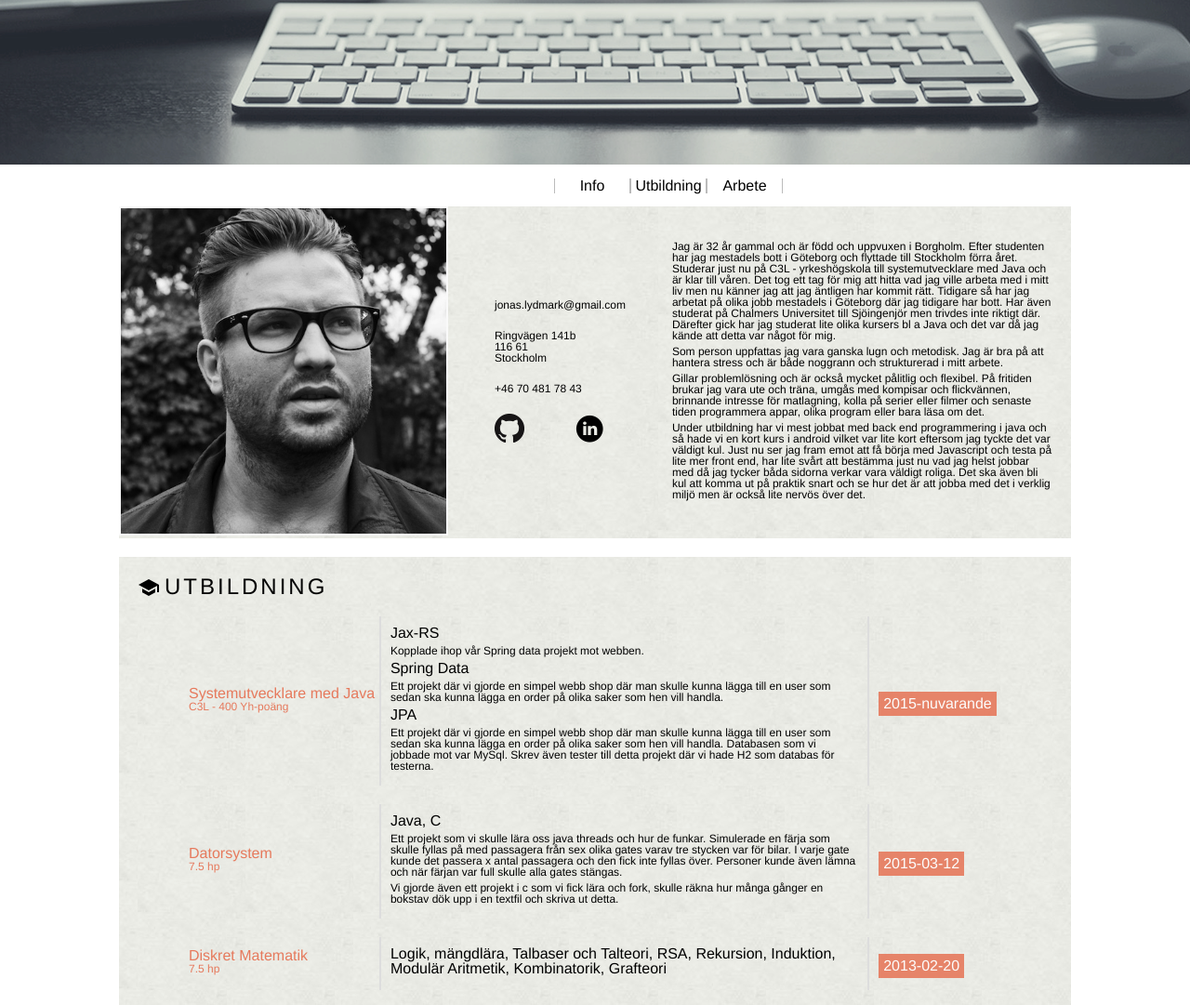
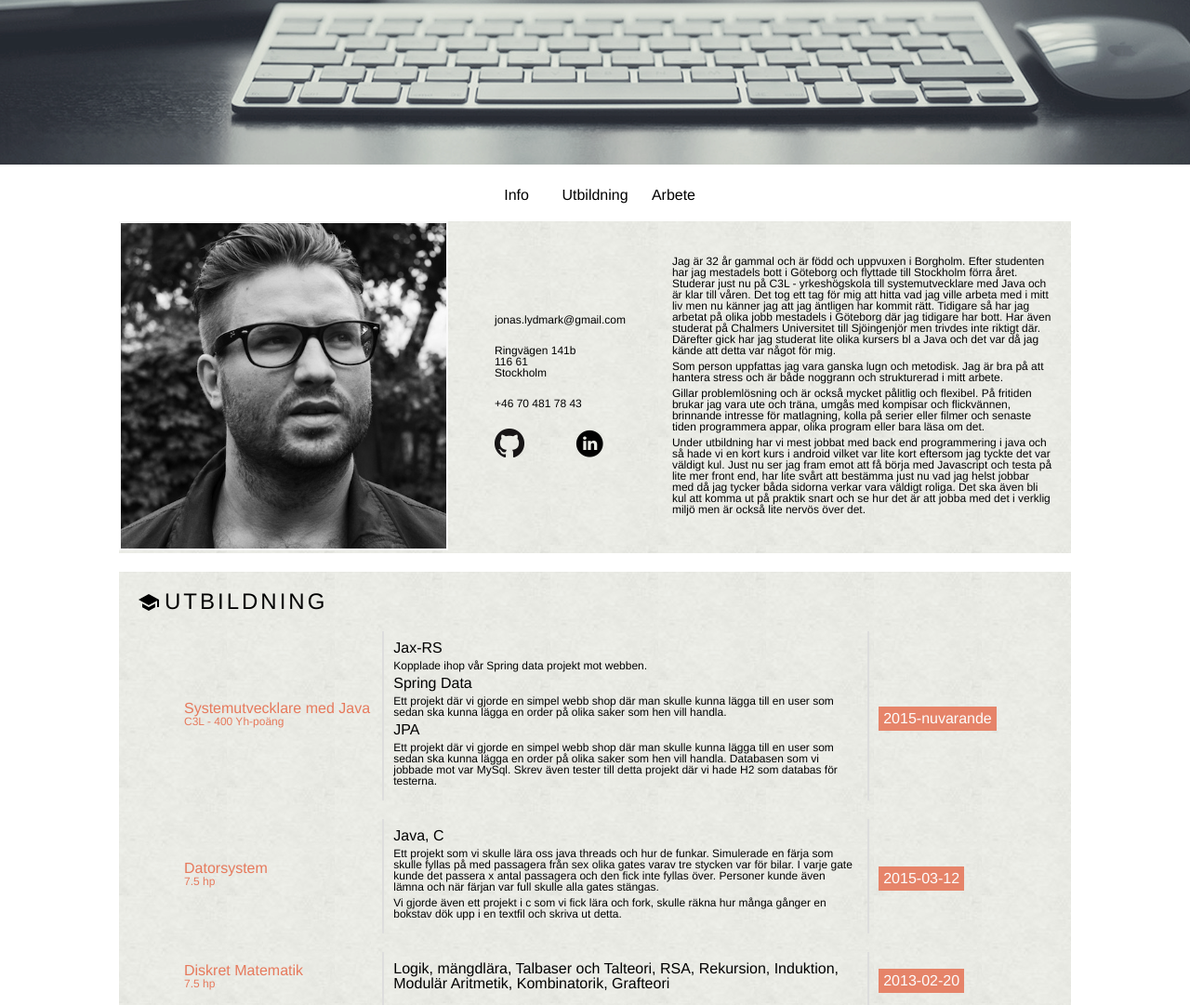
Before and after one commit to j0na5L/j0na5L.github.io, a plain HTML site: page index.html in a window 1280 px wide. Shown: the part 368-1449 px from the top of the page at 93% size. Drawn offline with Linux system fonts and the light colour scheme.

Commit message:
fixed menu to center

```diff
--- a/css/stylesheet.css
+++ b/css/stylesheet.css
@@ -12,6 +12,7 @@ body {
 }
 .section {
   padding: 20px;
+  background-image: url("../img/paper.png");
 }
 .subsection {
   display: flex;
@@ -20,22 +21,21 @@ body {
 }
 .about {
   padding: 0;
+  margin-bottom: 20px;
   padding-right: 10px;
-  background-image: url("../img/paper.png");
 }
 .education {
-  background-image: url("../img/paper.png");
   margin-bottom: 20px;
   margin-top: 20px;
 }
 .workexperience {
   /*background-color: #f2f2ed;*/
-  background-image: url("../img/paper.png");
   margin-top: 10px;
   margin-bottom: 10px;
 }
 .main {
   padding: 0;
+  background-image: none;
   margin-bottom: 100px;
   margin-left: auto;
   margin-right: auto;
@@ -51,17 +51,9 @@ body {
   background-position: center;
   background-repeat: no-repeat;
 }
-.menu {
-  margin-left: 45%;
-  margin-top: 10px;
-  margin-bottom: 10px;
-  padding-top: 0;
-  text-align: center;
-}
 .picture-circle {
   border: solid 2px #F9F9F9;
   height: auto;
-  width: auto;
   max-width: 350px;
   max-height: 350px;
 }
@@ -79,7 +71,7 @@ body {
   align-self: center;
   text-align: left;
   color: #e6795c;
-  padding-left: 5px;
+  margin-right: 10px;
 }
 .info {
   width: 50%;
@@ -94,7 +86,7 @@ body {
   width: 20%;
   align-self: center;
   padding-top: 5px;
-  padding-left: 10px;
+  margin-left: 10px;
 }
 .date p {
   padding: 5px;
@@ -136,18 +128,19 @@ h4 {
   padding-left: 50px;
   font-size: 12px;
 }
+.menu {
+  background-image: none;
+  background-color: white;
+  text-align: center;
+}
 li {
-  list-style-type: none;
-  display: inline;
-  float: left;
-  border-right: 1px solid #bbb;
-  border-left: 1px solid #bbb;
+  display: inline-block;
+
+  width: 80px;
 }
 li a {
-  display: block;
+  color: black;
   text-decoration: none;
-  color: black;
-  width: 80px;
 }
 #schoolicon, #workicon {
   float: left;
```
